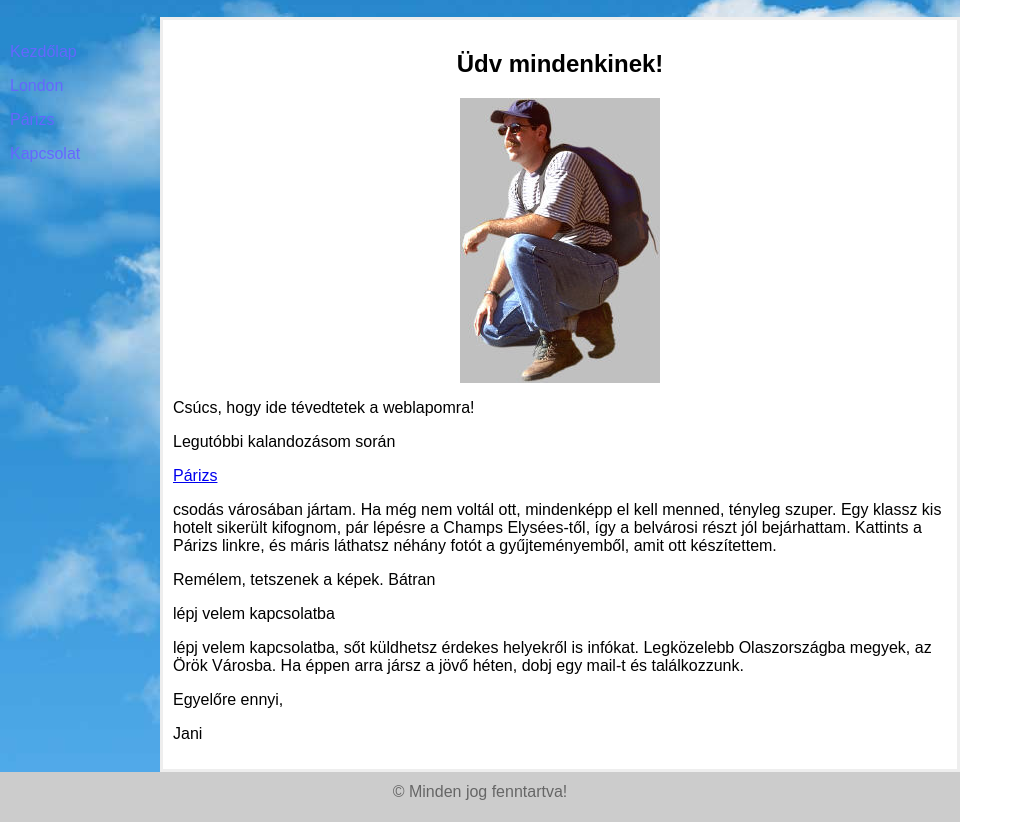
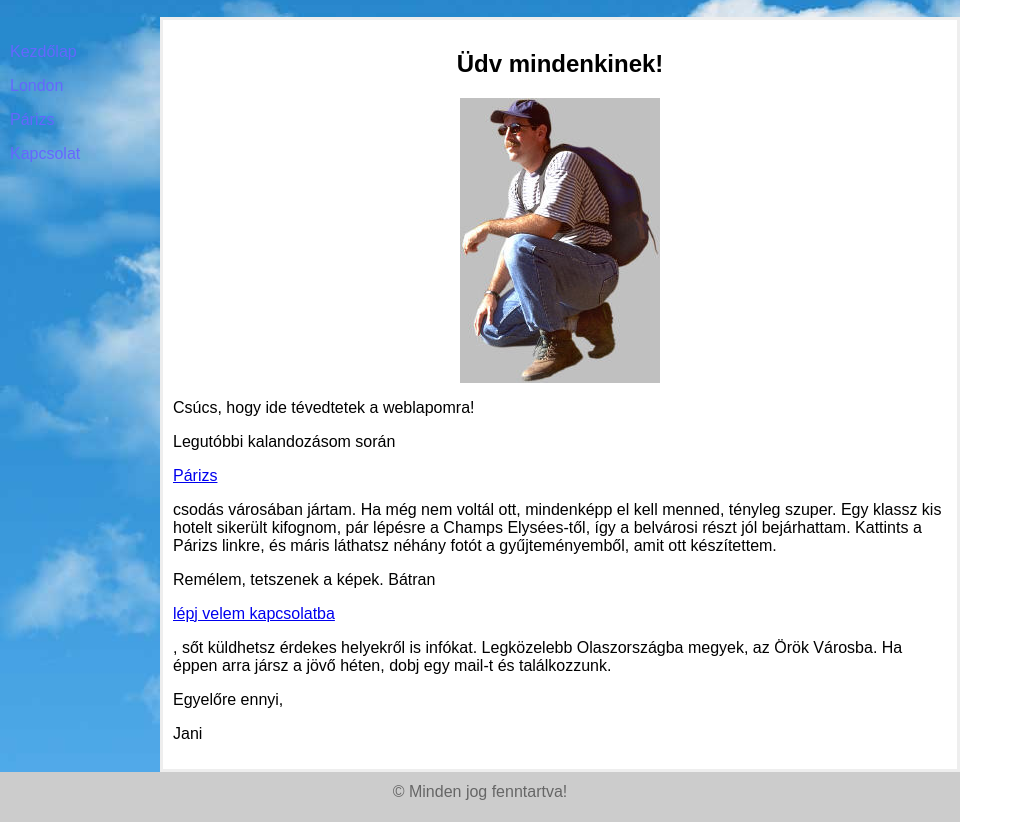
Before and after one commit to KissGaben/11.D-inf, a plain HTML site: page index.html in a window 1280 px wide. Shown: the part 83-905 px from the top of the page, without its empty margins (0-1023 px from the left). Drawn offline with Linux system fonts and the light colour scheme; a web font is replaced by a local one.

Commit message:
Update index.html

```diff
--- a/index.html
+++ b/index.html
@@ -21,7 +21,7 @@
             <div class="kep_hely"><img src="man.jpg" width="200" height="285" alt="Jani" class="normal"></div>
             <p>Csúcs, hogy ide tévedtetek a weblapomra! </p>
             <p>Legutóbbi kalandozásom során <p><a href="parizs.html">Párizs</a></p> csodás városában jártam. Ha még nem voltál ott, mindenképp el kell menned, tényleg szuper.  Egy klassz kis hotelt sikerült kifognom, pár lépésre a Champs Elysées-től, így a belvárosi részt jól bejárhattam.  Kattints a Párizs linkre, és máris láthatsz néhány fotót a gyűjteményemből, amit ott készítettem.</p>
-            <p>Remélem, tetszenek a képek.  Bátran <p><a href="kapcsolat.html"></a>lépj velem kapcsolatba</p>lépj velem kapcsolatba, sőt küldhetsz érdekes helyekről is infókat. Legközelebb Olaszországba megyek, az Örök Városba. Ha éppen arra jársz a jövő héten, dobj egy mail-t és találkozzunk.</p>
+            <p>Remélem, tetszenek a képek.  Bátran <p><a href="kapcsolat.html">lépj velem kapcsolatba</a></p>, sőt küldhetsz érdekes helyekről is infókat. Legközelebb Olaszországba megyek, az Örök Városba. Ha éppen arra jársz a jövő héten, dobj egy mail-t és találkozzunk.</p>
             <p>Egyelőre ennyi,</p>
             <p>Jani</p>
         </div>
```
